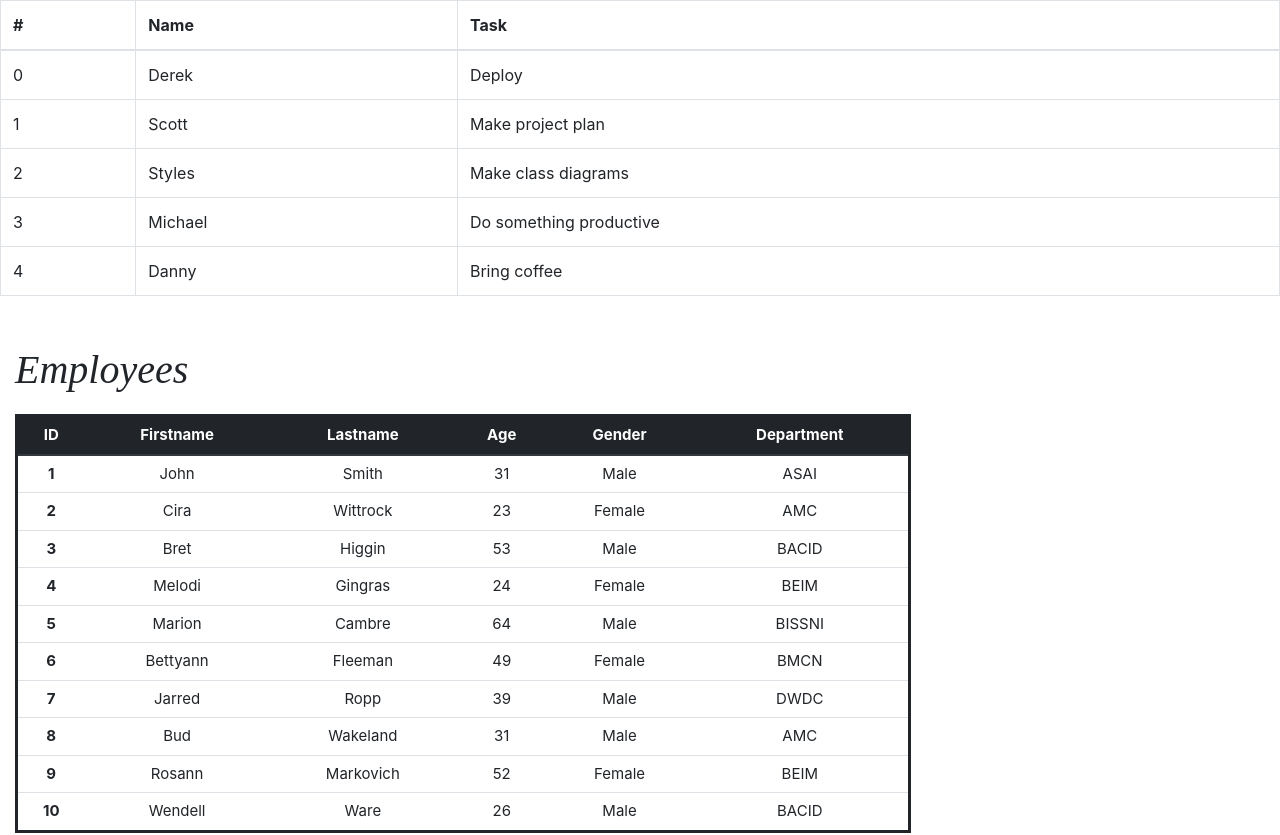
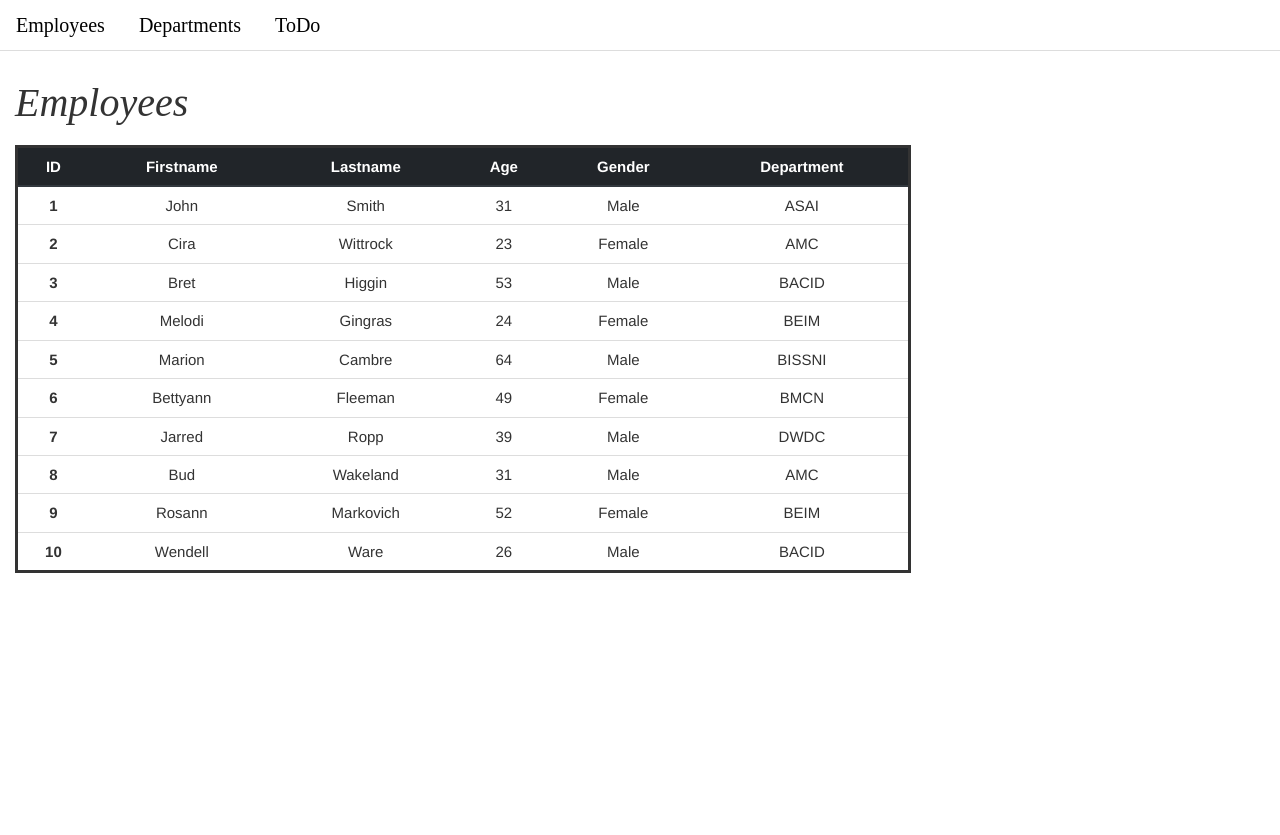
Before and after one commit to GalinKarafiziev/AngularProject, an Angular app in the folder angular-project/: page /employees in a window 1280 px wide. Shown: the top 835 px of the page. After the commit the page ends 800 px from the top, so only its background shows below. Built offline with nearby package versions, Linux system fonts and the light colour scheme.

Commit message:
adding tabs

```diff
--- a/angular-project/src/app/app.component.css
+++ b/angular-project/src/app/app.component.css
@@ -0,0 +1,11 @@
+ul li a {
+	font-size: 20px;
+	color:black;
+	font-family: 'Ruslan Display';
+	font-style: bold;
+}
+ul li a:hover {
+	background-color:black;
+	color:white;
+
+}
--- a/angular-project/src/app/app.component.html
+++ b/angular-project/src/app/app.component.html
@@ -1,4 +1,6 @@
-<todo></todo>
-
-<app-employees></app-employees>
-<app-departments></app-departments>
+<ul class="nav nav-tabs">
+  <li><a routerLink="/employees">Employees</a></li>
+  <li><a routerLink="/departments">Departments</a></li>
+  <li><a routerLink="/todo">ToDo</a></li>
+</ul>
+<router-outlet></router-outlet>
--- a/angular-project/src/app/app.module.ts
+++ b/angular-project/src/app/app.module.ts
@@ -3,14 +3,23 @@ import { NgModule } from '@angular/core';
 import {NgbModule} from '@ng-bootstrap/ng-bootstrap';
 
 import { FormsModule } from '@angular/forms';
+
 import { AppComponent } from './app.component';
 import { EmployeesComponent } from './employees/employees.component';
 import { DepartmentsComponent } from './departments/departments.component';
 import { ToDoComponent } from './to-do/to-do.component';
 import { TodoService } from './to-do/to-do.service';
+
 import { ToDoDetailComponent } from './to-do-detail/to-do-detail.component';
+import { AppRoutingModule } from './/app-routing.module';
 
 @NgModule({
+   imports: [
+   AppRoutingModule,
+    BrowserModule,
+    FormsModule
+
+  ],
   declarations: [
     EmployeesComponent,
     AppComponent,
@@ -18,11 +27,6 @@ import { ToDoDetailComponent } from './to-do-detail/to-do-detail.component';
     ToDoComponent,
     ToDoDetailComponent
   ],
-  imports: [
-    BrowserModule,
-    FormsModule,
-    NgbModule.forRoot()
-  ],
   providers: [TodoService],
   bootstrap: [AppComponent]
 })
--- a/angular-project/src/index.html
+++ b/angular-project/src/index.html
@@ -15,6 +15,9 @@
 
 
    <link rel="stylesheet" href="https://maxcdn.bootstrapcdn.com/bootstrap/4.0.0/css/bootstrap.min.css" integrity="sha384-Gn5384xqQ1aoWXA+058RXPxPg6fy4IWvTNh0E263XmFcJlSAwiGgFAW/dAiS6JXm" crossorigin="anonymous">
+   <link rel="stylesheet" href="https://maxcdn.bootstrapcdn.com/bootstrap/3.3.7/css/bootstrap.min.css">
+  <script src="https://ajax.googleapis.com/ajax/libs/jquery/3.3.1/jquery.min.js"></script>
+  <script src="https://maxcdn.bootstrapcdn.com/bootstrap/3.3.7/js/bootstrap.min.js"></script>
 </head>
 <body>
 	 <app-root></app-root>
```
Also changed, not shown: angular-project/src/app/app-routing.module.ts (added, +19 -0 lines), 1 other file (tests, documents, lock files or other folders).
